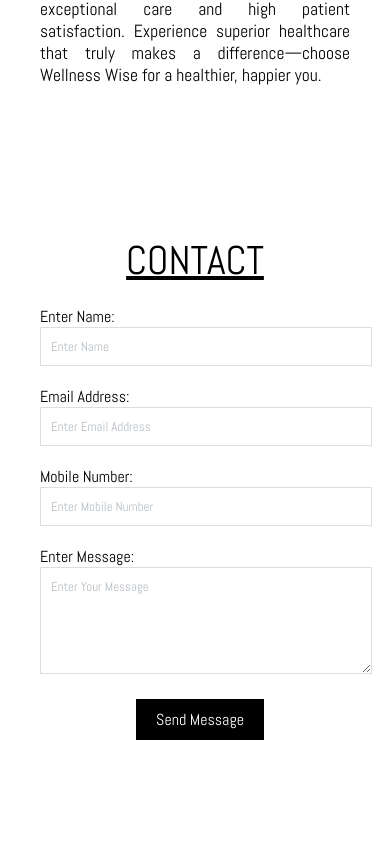
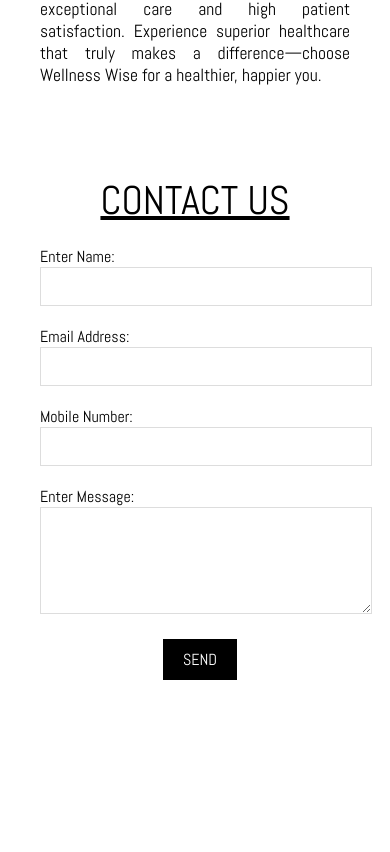
Before and after one commit to Mehar-Aziz/WellnessWise, a React (Create React App) app in the folder wellnesswise-frontend/: page / in a window 390 px wide. Shown: the part 3452-4304 px from the top of the page. Built offline with nearby package versions, Linux system fonts and the light colour scheme.

Commit message:
Adjust Contact us

```diff
--- a/wellnesswise-frontend/src/components/Home.css
+++ b/wellnesswise-frontend/src/components/Home.css
@@ -35,13 +35,6 @@
   .cp {
     cursor: pointer; }
 
-  html, body {
-    height: 100%; }
-
-  p {
-    margin-bottom: 0px;
-    width: 100%; }
-
   .no-padding {
     padding: 0px; }
 
@@ -51,36 +44,13 @@
   .hid {
     display: none; }
 
-  .top-mar {
-    margin-top: 15px; }
-
   .h-100 {
     height: 100%; }
-
-  ::placeholder {
-    color: #747f8a !important;
-    font-size: 13px;
-    opacity: .5 !important; }
 
   .container-fluid {
     padding: 0px; }
 
-  .session-title {
-    padding: 30px;
-    margin: 0px; }
-    .session-title h2 {
-      width: 100%;
-      text-align: center; }
-    .session-title p {
-      max-width: 850px;
-      text-align: center;
-      float: none;
-      margin: auto; }
-    .session-title span {
-      float: right;
-      font-style: italic; }
-
-  .inner-title {
+.inner-title {
     padding: 20px;
     padding-left: 0px;
     margin-bottom: 30px; }
@@ -88,7 +58,7 @@
       width: 100%;
       text-align: center;
       font-size: 2rem;
-      font-family: "slab", Arial, Helvetica, sans-serif; }
+    }
     .inner-title p {
       width: 100%;
       text-align: center; }
@@ -149,7 +119,7 @@
     padding-bottom: 20px;
 }
 
-  /* ===================================== Key Features CSS ================================== */
+  /* ===================================== SERVICES ================================== */
 .inner-title h2 {
 font-family: "Abel", sans-serif;
 font-weight: 400;
@@ -198,11 +168,13 @@ font-weight: 400;
 font-style: normal;
 font-size: 15px; }
 
-  /* ===================================== With Medical CSS ================================== */
+  /* ===================================== ABOUT ================================== */
 .with-medical {
     position: relative;
     top: -399px;
     background-color: #FFF;
+    margin: 0;
+    padding: 0;
 }
 .about-image {
     width: 100%;
@@ -235,14 +207,12 @@ font-size: 15px; }
 
 .contact-us-single {
     position: relative;
-    top: -500px;
-    padding: 40px;
-
+    top: -560px;
+    padding: 0;
 }
 
-/* Center the Form */
-.row.no-margin {
-    margin: 0;
+.for-gap {
+    margin-bottom: -300px;
 }
 
 .col-sm-6.cop-ck {
@@ -250,6 +220,7 @@ font-size: 15px; }
     max-width: 600px;
     padding: 20px;
     background: #ffffff;
+    margin-bottom: 0;
 }
 
 .contact-us-single h2 {
@@ -304,7 +275,6 @@ font-size: 15px; }
     cursor: pointer;
 }
 
-/* Responsive Design */
 @media (max-width: 768px) {
     .contact-us-single {
         padding: 20px;
--- a/wellnesswise-frontend/src/components/Home.js
+++ b/wellnesswise-frontend/src/components/Home.js
@@ -84,33 +84,33 @@ function Home() {
             </section>
 
             {/* Contact Us */}
-            <section id="contact_us" className="contact-us-single">
+            <section id="contact_us" className="contact-us-single for-gap">
                 <div className="row no-margin">
 
                     <div className="col-sm-6 cop-ck">
-                        <h2>CONTACT</h2>
+                        <h2>CONTACT US</h2>
                         <div className="row cf-ro">
                             <div className="col-sm-3"><label>Enter Name:</label></div>
-                            <div className="col-sm-8"><input type="text" placeholder="Enter Name" name="name" className="form-control input-sm" /></div>
+                            <div className="col-sm-8"><input type="text"  name="name" className="form-control input-sm" /></div>
                         </div>
                         <div className="row cf-ro">
                             <div className="col-sm-3"><label>Email Address:</label></div>
-                            <div className="col-sm-8"><input type="text" name="email" placeholder="Enter Email Address" className="form-control input-sm" /></div>
+                            <div className="col-sm-8"><input type="text" name="email"  className="form-control input-sm" /></div>
                         </div>
                         <div className="row cf-ro">
                             <div className="col-sm-3"><label>Mobile Number:</label></div>
-                            <div className="col-sm-8"><input type="text" name="mobile" placeholder="Enter Mobile Number" className="form-control input-sm" /></div>
+                            <div className="col-sm-8"><input type="text" name="mobile"  className="form-control input-sm" /></div>
                         </div>
                         <div className="row cf-ro">
                             <div className="col-sm-3"><label>Enter Message:</label></div>
                             <div className="col-sm-8">
-                                <textarea rows="5" placeholder="Enter Your Message" className="form-control input-sm"></textarea>
+                                <textarea rows="5"  className="form-control input-sm"></textarea>
                             </div>
                         </div>
                         <div className="row cf-ro">
                             <div className="col-sm-3"><label></label></div>
                             <div className="col-sm-8">
-                                <button className="btn btn-success btn-sm">Send Message</button>
+                                <button className="btn btn-success btn-sm">SEND</button>
                             </div>
                         </div>
                     </div>
```
